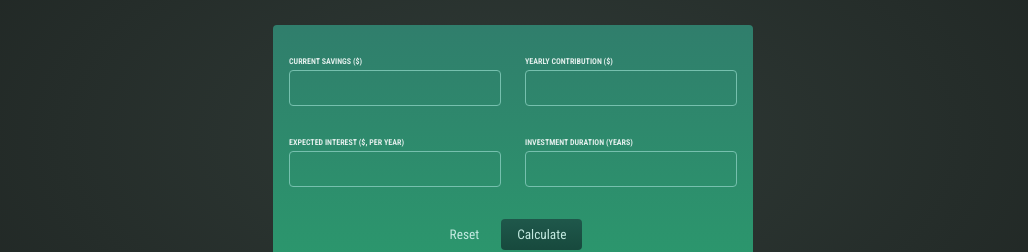
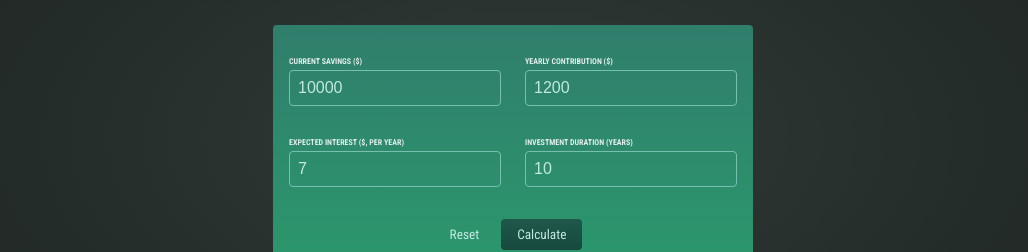
Before and after one commit to KalvenDebig/investment-calculator, a React (Create React App) app in the folder investment-calculator/: page / in a window 1280 px wide. Shown: the part 201-453 px from the top of the page, without its empty margins (127-1155 px from the left). Built offline with nearby package versions, Linux system fonts and the light colour scheme.

Commit message:
feat: managed state for user input

```diff
--- a/investment-calculator/src/components/UserInput/UserInput.js
+++ b/investment-calculator/src/components/UserInput/UserInput.js
@@ -1,14 +1,29 @@
+import {useState} from "react";
+
 const UserInput = () => {
+  const defaultUserInput = {
+    'current-savings': 10000,
+    'yearly-contribution': 1200,
+    'expected-return': 7,
+    'duration': 10
+  }
+  const [userInput, setUserInput] = useState(defaultUserInput);
+
   const submitHandler = (event) => {
     event.preventDefault();
   };
 
-  const resetHandler = (event) => {
-    event.preventDefault();
+  const resetHandler = () => {
+    setUserInput(defaultUserInput);
   };
 
-  const inputChangeHandler = (id, value) => {
-
+  const inputChangeHandler = (input, value) => {
+    setUserInput((prevState) => {
+      return {
+        ...prevState,
+        [input]: value
+      };
+    });
   };
 
   return (
@@ -17,12 +32,14 @@ const UserInput = () => {
         <p>
           <label htmlFor="current-savings">Current Savings ($)</label>
           <input onChange={(event) => inputChangeHandler("current-savings", event.target.value)}
+                 value={userInput["current-savings"]}
                  type="number"
                  id="current-savings" />
         </p>
         <p>
           <label htmlFor="yearly-contribution">Yearly Contribution ($)</label>
           <input onChange={(event) => inputChangeHandler("yearly-contribution", event.target.value)}
+                 value={userInput['yearly-contribution']}
                  type="number"
                  id="yearly-contribution" />
         </p>
@@ -32,12 +49,14 @@ const UserInput = () => {
         <p>
           <label htmlFor="expected-return">Expected Interest ($, per year)</label>
           <input onChange={(event) => inputChangeHandler("expected-return", event.target.value)}
+                 value={userInput['expected-return']}
                  type="number"
                  id="expected-return" />
         </p>
         <p>
           <label htmlFor="duration">Investment Duration (years)</label>
           <input onChange={(event) => inputChangeHandler("duration", event.target.value)}
+                 value={userInput['duration']}
                  type="number"
                  id="duration" />
         </p>
```
